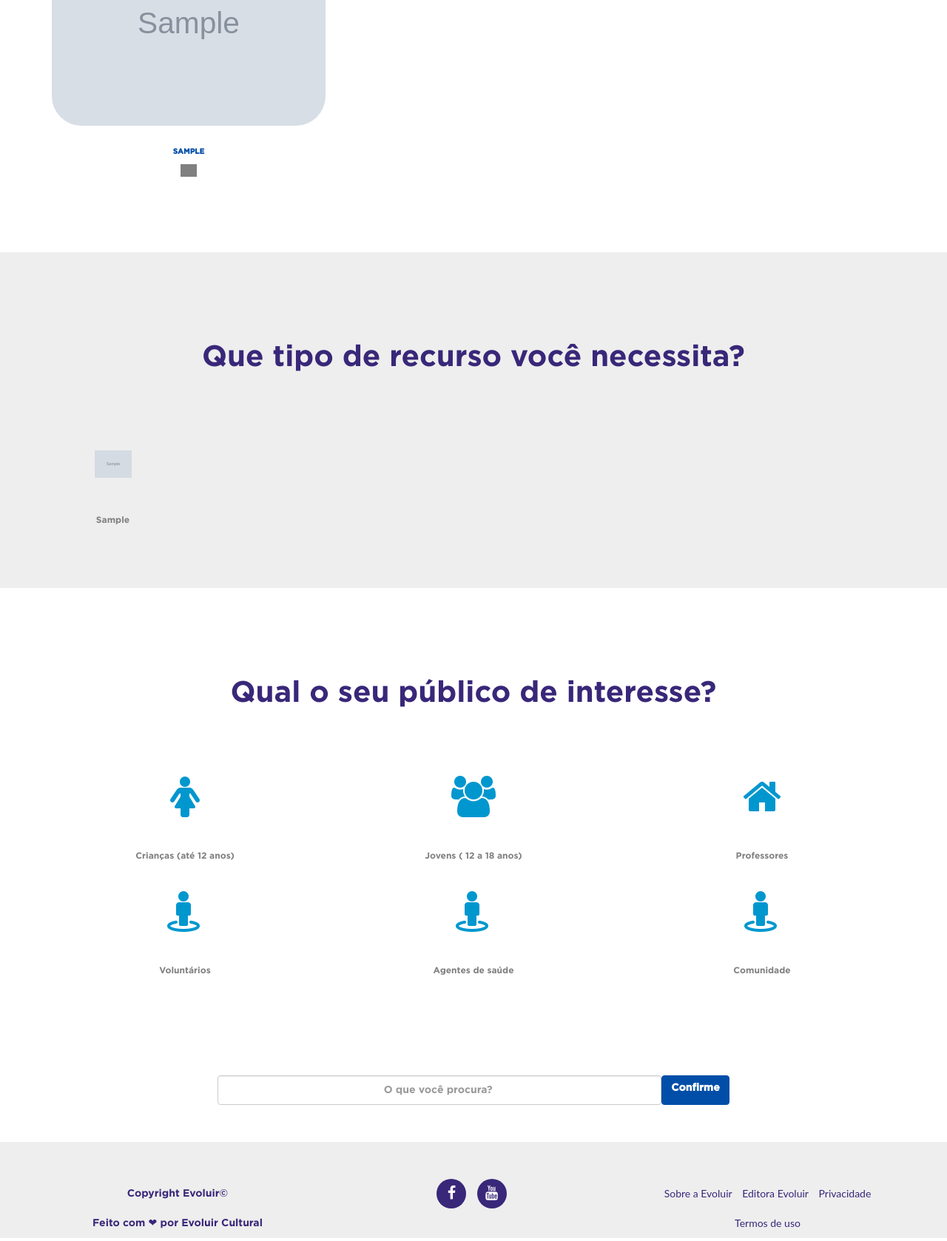
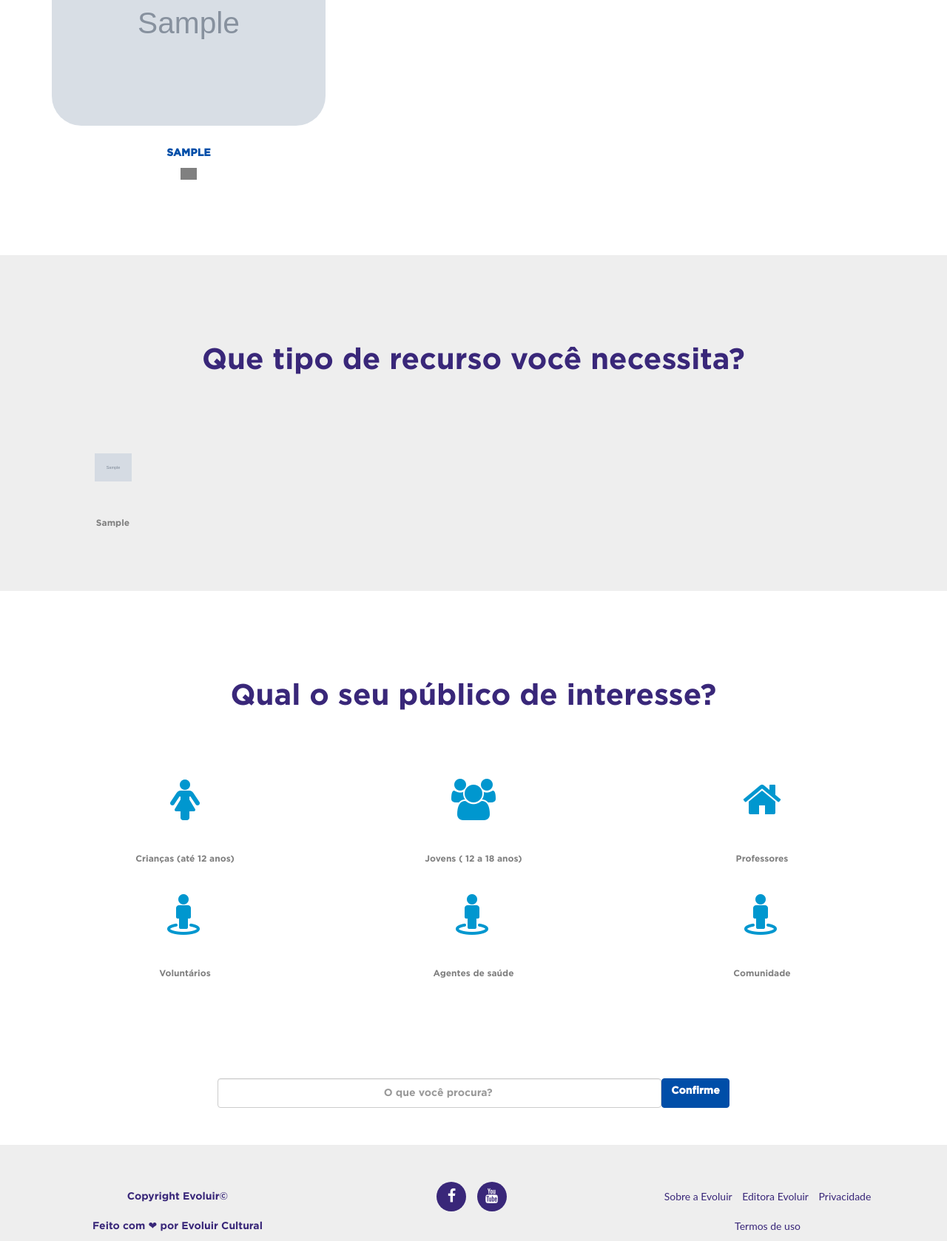
Before and after one commit to marinamaluta/livrarias, a Django app: page / in a window 1280 px wide. Shown: the part 1271-2949 px from the top of the page at 74% size. Run offline with Django 3.2, Linux system fonts and the light colour scheme; tables that the repository leaves empty hold one stand-in row (values such as "Sample post"); grey boxes marked "Sample" are stand-in pictures; some libraries are stand-ins or nearby versions; some web fonts are replaced.

Commit message:
tamamho fonte tema home

```diff
--- a/static/css/estilo.css
+++ b/static/css/estilo.css
@@ -78,7 +78,7 @@ h4{
 #cardscolor {
 color: #004EA8;
 font-weight: 600;
-font-size: 10px;
+font-size: 14px;
  text-transform: uppercase;
  text-align: center;
 
```
